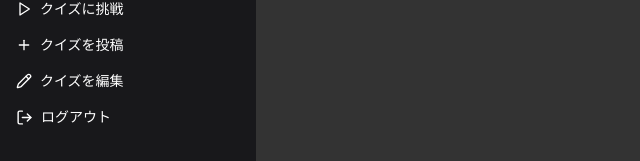
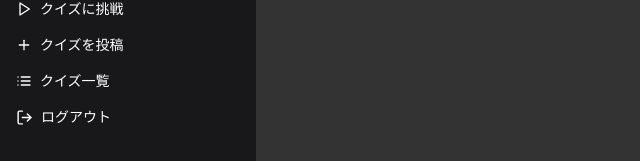
Before and after one commit to rize-ma/quizApp, a React (Vite) app in the folder front/: page /quiz in a window 1280 px wide. Shown: the part 123-284 px from the top of the page, without its empty margins (0-640 px from the left). Built offline with nearby package versions, Linux system fonts and the light colour scheme; sample sign-in values are in the browser's storage.

Commit message:
サイドバーのクイズ編集をクイズ一覧に変更する

```diff
--- a/front/src/components/Layout/AppSidebar.tsx
+++ b/front/src/components/Layout/AppSidebar.tsx
@@ -1,4 +1,4 @@
-import { Pencil, Play, Plus, User } from 'lucide-react';
+import { List, Play, Plus, User } from 'lucide-react';
 import {
   Sidebar,
   SidebarContent,
@@ -32,9 +32,9 @@ export const AppSidebar = () => {
       icon: <Plus />,
     },
     {
-      title: 'クイズを編集',
+      title: 'クイズ一覧',
       url: './edit',
-      icon: <Pencil />,
+      icon: <List />,
     },
   ];
 
```
